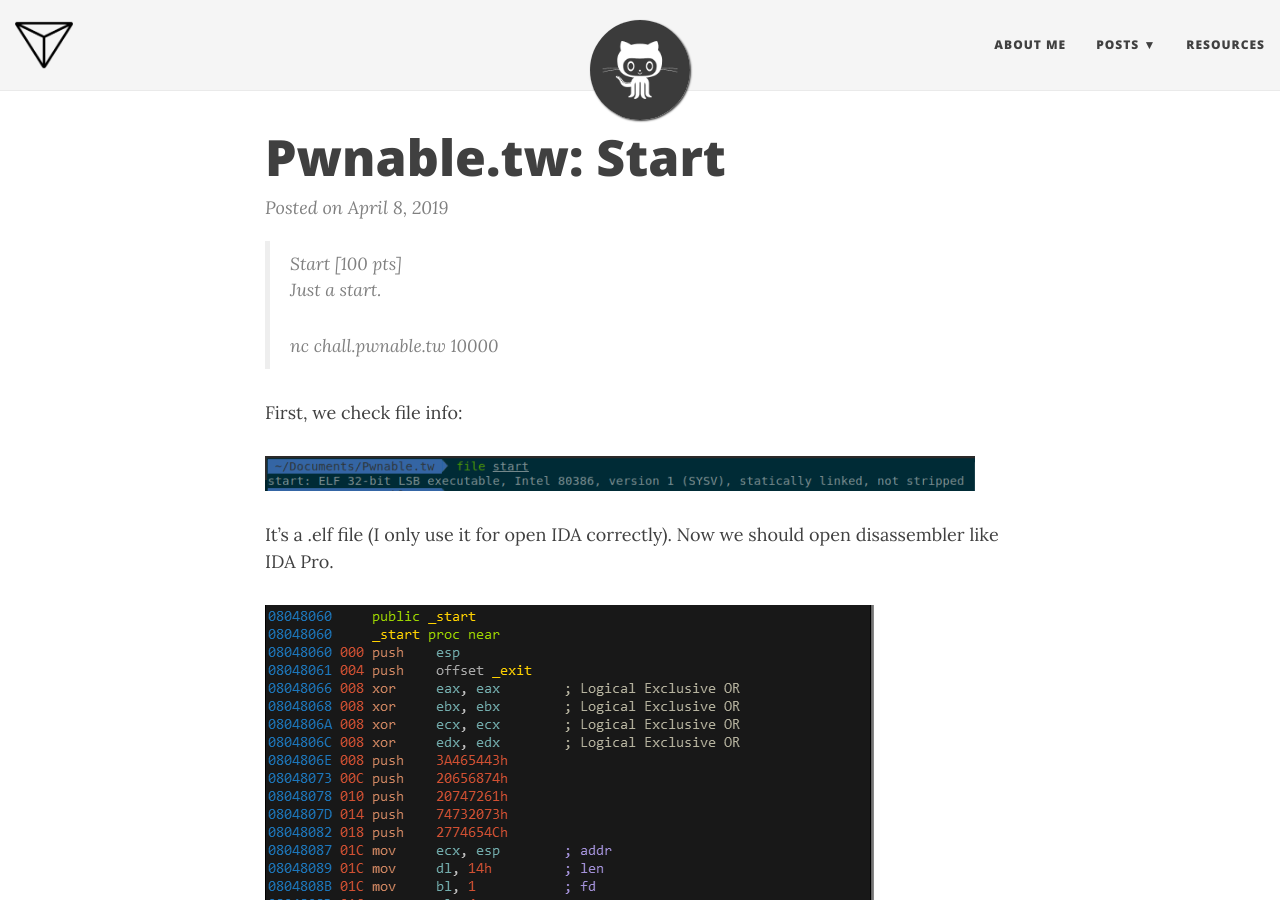
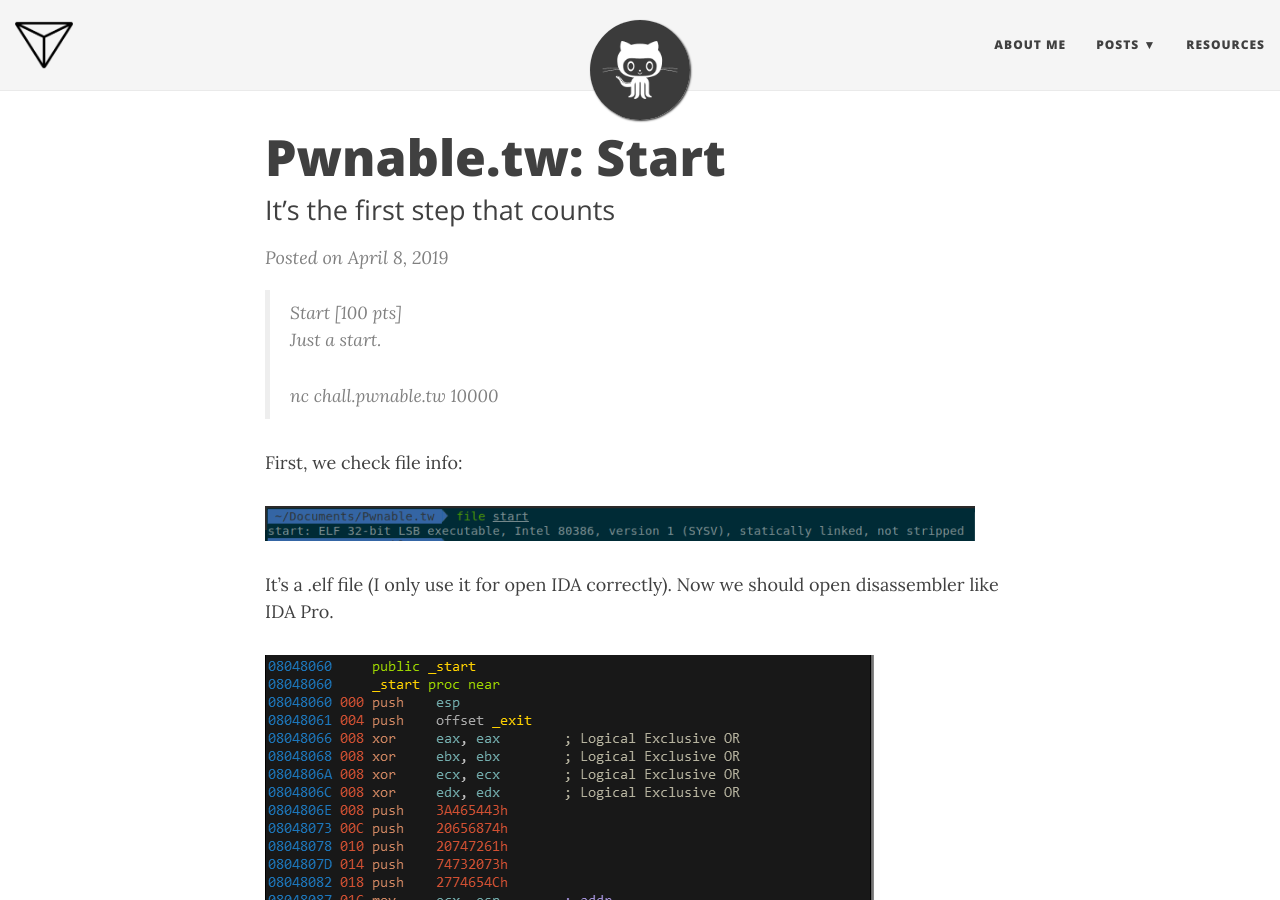
Before and after one commit to Delt-A/delt-a.github.io, a Jekyll site: the page built from _posts/2019-04-08-pwnable-tw-start.md, in a window 1280 px wide and 900 px high. Built offline with Jekyll 4.4.1, drawn with Linux system fonts in a browser that asks for light colours; nearby versions of some CDN libraries.

Commit message:
Update 2019-04-08-pwnable-tw-start.md

```diff
--- a/_posts/2019-04-08-pwnable-tw-start.md
+++ b/_posts/2019-04-08-pwnable-tw-start.md
@@ -2,6 +2,7 @@
 layout: post
 title: 'Pwnable.tw: Start'
 published: true
+subtitle: It’s the first step that counts
 ---
 >Start \[100 pts]
 Just a start.
```
